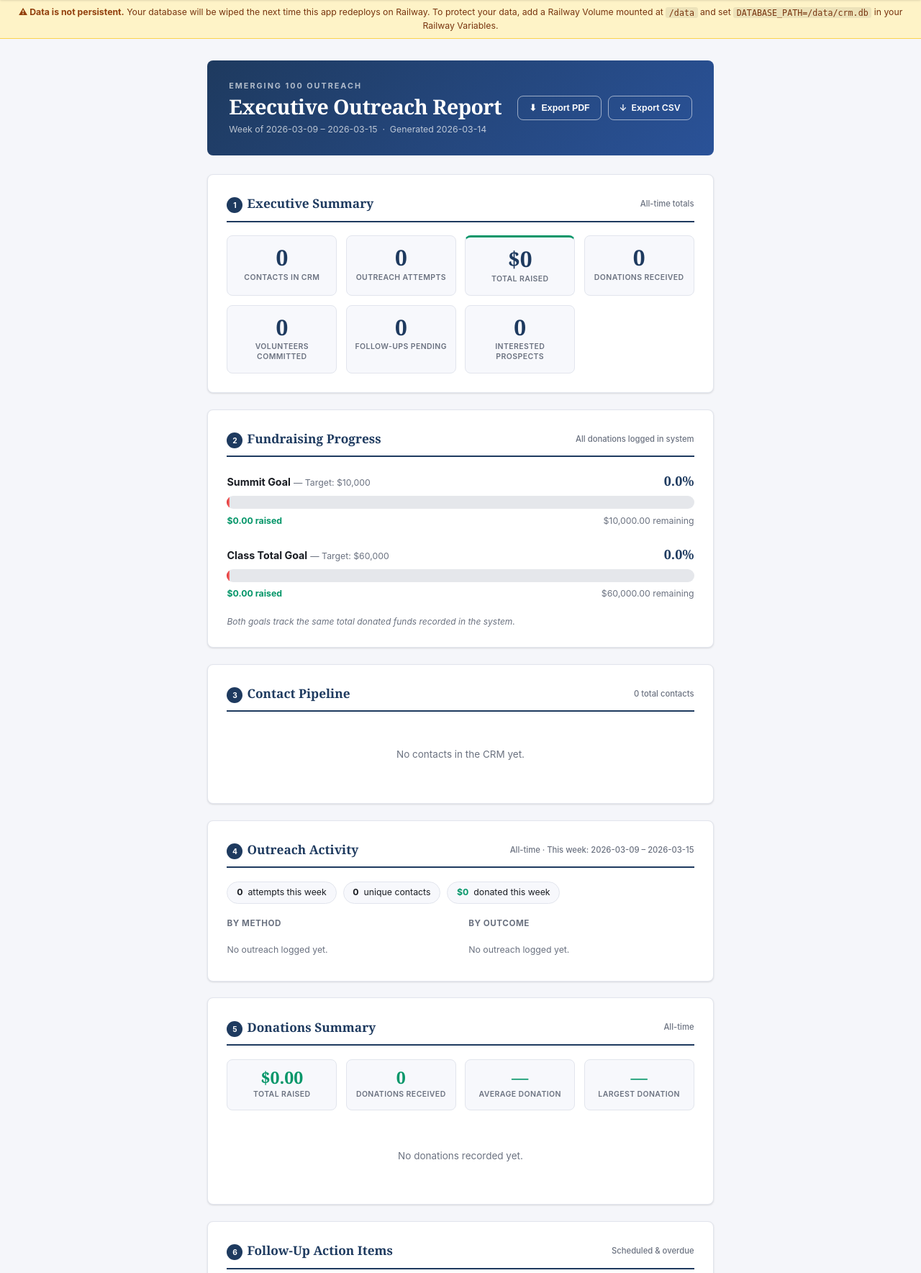
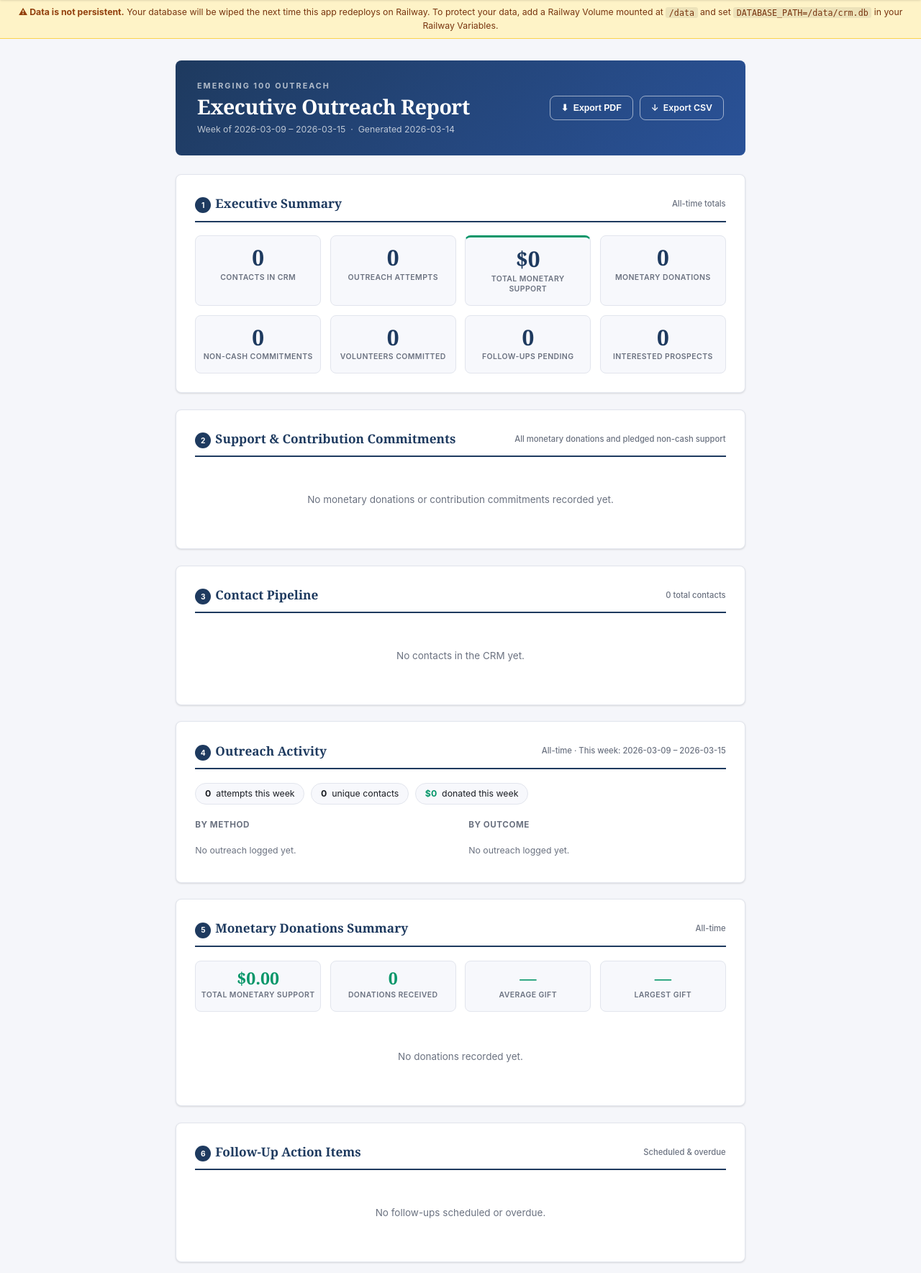
Before and after one commit to sntimmons/donor-outreach-crm, a Flask app: page /report in a window 1280 px wide. Shown: the part 56-1825 px from the top of the page at 72% size. Run offline with Flask 3, Linux system fonts and the light colour scheme; the visitor is signed in with stand-in values (Sample User, id 1); data that the repository does not hold is empty.

Commit message:
Add contribution tracking, fix login logging, remove hardcoded goals
- app.py: add CONTRIBUTION_CATEGORIES list; safe ALTER TABLE migration for
  contribution_category and contribution_details columns on outreach_logs;
  auth startup logging prints active APP_USERNAME/APP_PASSWORD source;
  outreach_new validates non-cash category requires details description;
  export_outreach includes new columns; weekly_report removes SUMMIT_GOAL /
  CLASS_GOAL entirely, adds non_cash_count and contribution_commitments queries

- outreach_logs.html: new "Support & Contribution Details" form section with
  category dropdown and free-text details field; JS validation enforces details
  when non-cash category selected; table updated with Category, Contribution
  Details, Monetary columns (10 cols total)

- contact_detail.html: outreach history table gains Category, Contribution
  Details, Monetary columns; label updated to "Total Monetary"

- weekly_report.html: Executive Summary adds Non-Cash Commitments tile; old
  Fundraising Progress section (hardcoded goals/bars) replaced with new
  Section 2 "Support & Contribution Commitments" full table; Donations Summary
  renamed to "Monetary Donations Summary" with updated stat labels; Recent
  Outreach Activity adds Support Category column

- styles.css: adds .contrib-section-label, .contrib-cat-badge,
  .contrib-details-cell, .exec-stat-contrib

Co-Authored-By: Claude Sonnet 4.6 <noreply@anthropic.com>

```diff
--- a/app.py
+++ b/app.py
@@ -35,6 +35,21 @@ PIPELINE_STATUSES = [
     "Donated",
     "Volunteered",
     "Not Interested",
+]
+
+# Contribution categories — used in outreach form dropdown
+CONTRIBUTION_CATEGORIES = [
+    "Cash Donation",
+    "Materials / Supplies",
+    "Speaker / Presenter",
+    "Venue Support",
+    "Printing / Signage",
+    "Food / Beverages",
+    "Giveaways / Branded Items",
+    "Volunteer Support",
+    "Sponsorship",
+    "Services",
+    "Other Non-Cash Support",
 ]
 
 # ---------------------------------------------------------------------------
@@ -101,6 +116,17 @@ def init_db():
     except Exception:
         pass
 
+    # Safe column additions — ignored if the column already exists
+    for col_sql in [
+        "ALTER TABLE outreach_logs ADD COLUMN contribution_category TEXT DEFAULT ''",
+        "ALTER TABLE outreach_logs ADD COLUMN contribution_details  TEXT DEFAULT ''",
+    ]:
+        try:
+            db.execute(col_sql)
+            db.commit()
+        except Exception:
+            pass  # Column already present — safe to skip
+
     db.close()
 
 
@@ -130,6 +156,17 @@ else:
     print("[CRM] *** Data WILL BE LOST on the next Railway redeploy.  ***", file=sys.stderr)
     print("[CRM] *** Add a Railway Volume mounted at /data and set  ***", file=sys.stderr)
     print("[CRM] *** DATABASE_PATH=/data/crm.db to protect your data. ***", file=sys.stderr)
+
+# Auth credential confirmation — always visible in Railway deployment logs
+_env_username_set = bool(os.environ.get("APP_USERNAME"))
+_env_password_set = bool(os.environ.get("APP_PASSWORD"))
+print(f"[CRM] Auth: APP_USERNAME = '{APP_USERNAME}' "
+      f"({'from APP_USERNAME env var' if _env_username_set else 'FALLBACK — APP_USERNAME not set in environment'})",
+      file=sys.stderr)
+if _env_password_set:
+    print("[CRM] Auth: APP_PASSWORD is set from APP_PASSWORD env var.", file=sys.stderr)
+else:
+    print("[CRM] Auth: APP_PASSWORD not set in environment — using fallback value.", file=sys.stderr)
 
 
 # ---------------------------------------------------------------------------
@@ -464,7 +501,8 @@ def outreach_logs():
         JOIN contacts c ON c.id = ol.contact_id
         ORDER BY ol.outreach_date DESC, ol.created_at DESC
     """).fetchall()
-    return render_template("outreach_logs.html", logs=logs)
+    return render_template("outreach_logs.html", logs=logs,
+                           contribution_categories=CONTRIBUTION_CATEGORIES)
 
 
 @app.route("/outreach/new", methods=["GET", "POST"])
@@ -478,20 +516,43 @@ def outreach_new(cid=None):
 
     if request.method == "POST":
         f = request.form
-        contact_id      = f["contact_id"]
-        outreach_date   = f["outreach_date"]
-        team_member     = f["team_member"].strip()
-        method          = f["method"]
-        outcome         = f["outcome"]
-        donation_amount = f.get("donation_amount", "0") or "0"
-        follow_up_date  = f.get("follow_up_date", "").strip() or None
-        notes           = f.get("notes", "").strip()
+        contact_id            = f["contact_id"]
+        outreach_date         = f["outreach_date"]
+        team_member           = f["team_member"].strip()
+        method                = f["method"]
+        outcome               = f["outcome"]
+        donation_amount       = f.get("donation_amount", "0") or "0"
+        follow_up_date        = f.get("follow_up_date", "").strip() or None
+        notes                 = f.get("notes", "").strip()
+        contribution_category = f.get("contribution_category", "").strip()
+        contribution_details  = f.get("contribution_details", "").strip()
+
+        # Non-cash contributions require a description
+        if (contribution_category
+                and contribution_category != "Cash Donation"
+                and not contribution_details):
+            flash("Please describe the contribution — what exactly was offered or pledged?", "error")
+            logs = db.execute(
+                "SELECT ol.*, c.first_name||' '||c.last_name AS contact_name "
+                "FROM outreach_logs ol JOIN contacts c ON c.id=ol.contact_id "
+                "ORDER BY ol.outreach_date DESC"
+            ).fetchall()
+            return render_template("outreach_logs.html",
+                logs=logs, contacts_list=contacts_list,
+                show_form=True, form_data=f, preselect_cid=cid,
+                contribution_categories=CONTRIBUTION_CATEGORIES)
 
         if not contact_id or not outreach_date or not team_member:
             flash("Contact, date, and team member are required.", "error")
+            logs = db.execute(
+                "SELECT ol.*, c.first_name||' '||c.last_name AS contact_name "
+                "FROM outreach_logs ol JOIN contacts c ON c.id=ol.contact_id "
+                "ORDER BY ol.outreach_date DESC"
+            ).fetchall()
             return render_template("outreach_logs.html",
-                logs=db.execute("SELECT ol.*, c.first_name||' '||c.last_name AS contact_name FROM outreach_logs ol JOIN contacts c ON c.id=ol.contact_id ORDER BY ol.outreach_date DESC").fetchall(),
-                contacts_list=contacts_list, show_form=True, form_data=f, preselect_cid=cid)
+                logs=logs, contacts_list=contacts_list,
+                show_form=True, form_data=f, preselect_cid=cid,
+                contribution_categories=CONTRIBUTION_CATEGORIES)
 
         try:
             donation_amount = float(donation_amount)
@@ -499,9 +560,14 @@ def outreach_new(cid=None):
             donation_amount = 0.0
 
         db.execute("""
-            INSERT INTO outreach_logs (contact_id,outreach_date,team_member,method,outcome,donation_amount,follow_up_date,notes)
-            VALUES (?,?,?,?,?,?,?,?)
-        """, (contact_id, outreach_date, team_member, method, outcome, donation_amount, follow_up_date, notes))
+            INSERT INTO outreach_logs
+                (contact_id, outreach_date, team_member, method, outcome,
+                 donation_amount, follow_up_date, notes,
+                 contribution_category, contribution_details)
+            VALUES (?,?,?,?,?,?,?,?,?,?)
+        """, (contact_id, outreach_date, team_member, method, outcome,
+              donation_amount, follow_up_date, notes,
+              contribution_category, contribution_details))
         db.commit()
         flash("Outreach log added.", "success")
 
@@ -516,7 +582,8 @@ def outreach_new(cid=None):
     """).fetchall()
     return render_template("outreach_logs.html",
         logs=logs, contacts_list=contacts_list,
-        show_form=True, form_data={}, preselect_cid=cid)
+        show_form=True, form_data={}, preselect_cid=cid,
+        contribution_categories=CONTRIBUTION_CATEGORIES)
 
 
 # ---------------------------------------------------------------------------
@@ -530,24 +597,19 @@ def weekly_report():
     week_start, week_end = week_bounds()
     today_str = str(date.today())
 
-    # ── Fundraising goals ───────────────────────────────────────────────────
-    SUMMIT_GOAL = 10_000.0
-    CLASS_GOAL  = 60_000.0
-
     # ── Executive summary — all-time ────────────────────────────────────────
     total_contacts       = db.execute("SELECT COUNT(*) FROM contacts").fetchone()[0]
     total_outreach       = db.execute("SELECT COUNT(*) FROM outreach_logs").fetchone()[0]
     total_raised         = db.execute("SELECT COALESCE(SUM(donation_amount),0) FROM outreach_logs").fetchone()[0]
     donations_count      = db.execute("SELECT COUNT(*) FROM outreach_logs WHERE donation_amount > 0").fetchone()[0]
+    non_cash_count       = db.execute(
+        "SELECT COUNT(*) FROM outreach_logs "
+        "WHERE contribution_category IS NOT NULL AND contribution_category != '' "
+        "AND contribution_category != 'Cash Donation'"
+    ).fetchone()[0]
     volunteers_committed = db.execute("SELECT COUNT(*) FROM contacts WHERE status='Volunteered'").fetchone()[0]
     followups_pending    = db.execute("SELECT COUNT(*) FROM contacts WHERE status='Follow Up Needed'").fetchone()[0]
     interested_count     = db.execute("SELECT COUNT(*) FROM contacts WHERE status='Interested'").fetchone()[0]
-
-    # ── Goal progress ────────────────────────────────────────────────────────
-    summit_pct       = min(round((total_raised / SUMMIT_GOAL) * 100, 1), 100) if SUMMIT_GOAL else 0
-    class_pct        = min(round((total_raised / CLASS_GOAL)  * 100, 1), 100) if CLASS_GOAL  else 0
-    summit_remaining = max(SUMMIT_GOAL - total_raised, 0)
-    class_remaining  = max(CLASS_GOAL  - total_raised, 0)
 
     # ── Pipeline breakdown (all contacts, ordered by PIPELINE_STATUSES) ─────
     pipeline_rows = db.execute(
@@ -670,22 +732,39 @@ def weekly_report():
                c.first_name || ' ' || c.last_name AS contact_name,
                c.id AS contact_id,
                ol.team_member, ol.method, ol.outcome,
-               ol.donation_amount, ol.follow_up_date, ol.notes
+               ol.donation_amount, ol.contribution_category, ol.contribution_details,
+               ol.follow_up_date, ol.notes
         FROM outreach_logs ol
         JOIN contacts c ON c.id = ol.contact_id
         ORDER BY ol.outreach_date DESC, ol.created_at DESC
         LIMIT 20
     """).fetchall()
 
+    # ── Support & contribution commitments ────────────────────────────────────
+    contribution_commitments = db.execute("""
+        SELECT c.first_name || ' ' || c.last_name AS contact_name,
+               c.id AS contact_id,
+               c.organization,
+               c.status,
+               ol.outreach_date AS last_contact_date,
+               ol.team_member,
+               ol.contribution_category,
+               ol.contribution_details,
+               ol.donation_amount,
+               ol.notes
+        FROM outreach_logs ol
+        JOIN contacts c ON c.id = ol.contact_id
+        WHERE (ol.donation_amount > 0
+           OR (ol.contribution_category IS NOT NULL AND ol.contribution_category != ''))
+        ORDER BY ol.outreach_date DESC
+    """).fetchall()
+
     return render_template("weekly_report.html",
         week_start=week_start, week_end=week_end, today_str=today_str,
-        # Goals
-        SUMMIT_GOAL=SUMMIT_GOAL,         CLASS_GOAL=CLASS_GOAL,
-        summit_pct=summit_pct,           class_pct=class_pct,
-        summit_remaining=summit_remaining, class_remaining=class_remaining,
         # Executive summary
         total_contacts=total_contacts,   total_outreach=total_outreach,
         total_raised=total_raised,       donations_count=donations_count,
+        non_cash_count=non_cash_count,
         volunteers_committed=volunteers_committed,
         followups_pending=followups_pending, interested_count=interested_count,
         # Pipeline
@@ -696,12 +775,14 @@ def weekly_report():
         total_attempts=total_attempts,   unique_contacts=unique_contacts,
         donation_total=donation_total,   by_team=by_team,
         new_contacts=new_contacts,
-        # Donations
+        # Monetary donations
         donation_avg=donation_avg, donation_max=donation_max,
         recent_donations=recent_donations,
         # Follow-ups
         followups_due=followups_due, overdue_followups=overdue_followups,
         followup_list=followup_list,
+        # Commitments
+        contribution_commitments=contribution_commitments,
         # Snapshot
         recent_outreach=recent_outreach,
     )
@@ -731,13 +812,17 @@ def export_outreach():
     db = get_db()
     rows = db.execute("""
         SELECT ol.id, c.first_name||' '||c.last_name, ol.outreach_date, ol.team_member,
-               ol.method, ol.outcome, ol.donation_amount, ol.follow_up_date, ol.notes, ol.created_at
+               ol.method, ol.outcome, ol.donation_amount,
+               ol.contribution_category, ol.contribution_details,
+               ol.follow_up_date, ol.notes, ol.created_at
         FROM outreach_logs ol JOIN contacts c ON c.id=ol.contact_id
         ORDER BY ol.outreach_date DESC
     """).fetchall()
     output = io.StringIO()
     writer = csv.writer(output)
-    writer.writerow(["id","contact_name","outreach_date","team_member","method","outcome","donation_amount","follow_up_date","notes","created_at"])
+    writer.writerow(["id","contact_name","outreach_date","team_member","method","outcome",
+                     "donation_amount","contribution_category","contribution_details",
+                     "follow_up_date","notes","created_at"])
     for r in rows:
         writer.writerow(list(r))
     return Response(output.getvalue(), mimetype="text/csv",
--- a/static/styles.css
+++ b/static/styles.css
@@ -253,6 +253,46 @@ a:hover { text-decoration: underline; }
 .badge-outcome-follow_up_needed { background: #ffedd5; color: #9a3412; }
 .badge-outcome-donated          { background: #fefce8; color: #713f12; }
 .badge-outcome-volunteered      { background: #ecfdf5; color: #14532d; }
+
+/* ---------- Contribution tracking ---------- */
+
+/* Section divider label inside the outreach form */
+.contrib-section-label {
+  font-size: 0.72rem;
+  font-weight: 700;
+  text-transform: uppercase;
+  letter-spacing: 0.6px;
+  color: var(--primary);
+  border-top: 1px solid var(--border);
+  margin: 0.25rem 0 0.75rem;
+  padding-top: 1rem;
+}
+
+/* Pill badge for contribution category in tables */
+.contrib-cat-badge {
+  display: inline-block;
+  padding: 0.15rem 0.6rem;
+  border-radius: 20px;
+  font-size: 0.72rem;
+  font-weight: 700;
+  white-space: nowrap;
+  background: #e0f2fe;
+  color: #0c4a6e;
+  border: 1px solid #bae6fd;
+}
+
+/* Cell for contribution details — wraps cleanly, not truncated */
+.contrib-details-cell {
+  font-size: 0.82rem;
+  color: var(--text);
+  max-width: 240px;
+  white-space: normal;
+  word-break: break-word;
+  line-height: 1.45;
+}
+
+/* Executive summary tile accent for non-cash contributions */
+.exec-stat-contrib { border-top: 3px solid var(--teal); }
 
 /* ---------- Form styles ---------- */
 .form-card {
--- a/templates/weekly_report.html
+++ b/templates/weekly_report.html
@@ -64,11 +64,15 @@
     </div>
     <div class="exec-stat exec-stat-money">
       <div class="exec-stat-value">${{ "%.0f"|format(total_raised) }}</div>
-      <div class="exec-stat-label">Total Raised</div>
+      <div class="exec-stat-label">Total Monetary Support</div>
     </div>
     <div class="exec-stat">
       <div class="exec-stat-value">{{ donations_count }}</div>
-      <div class="exec-stat-label">Donations Received</div>
+      <div class="exec-stat-label">Monetary Donations</div>
+    </div>
+    <div class="exec-stat exec-stat-contrib">
+      <div class="exec-stat-value">{{ non_cash_count }}</div>
+      <div class="exec-stat-label">Non-Cash Commitments</div>
     </div>
     <div class="exec-stat">
       <div class="exec-stat-value">{{ volunteers_committed }}</div>
@@ -86,61 +90,62 @@
 </div>
 
 {# ═══════════════════════════════════════════════════════════════════════════ #}
-{# 2 · FUNDRAISING PROGRESS                                                    #}
+{# 2 · SUPPORT AND CONTRIBUTION COMMITMENTS                                    #}
 {# ═══════════════════════════════════════════════════════════════════════════ #}
 <div class="exec-section">
   <div class="exec-section-heading">
-    <span><span class="exec-sec-num">2</span>Fundraising Progress</span>
-    <span class="exec-heading-note">All donations logged in system</span>
+    <span><span class="exec-sec-num">2</span>Support &amp; Contribution Commitments</span>
+    <span class="exec-heading-note">All monetary donations and pledged non-cash support</span>
   </div>
 
-  {# Summit Goal #}
-  <div class="goal-item">
-    <div class="goal-header">
-      <div>
-        <span class="goal-name">Summit Goal</span>
-        <span class="goal-target">— Target: ${{ "{:,.0f}".format(SUMMIT_GOAL) }}</span>
-      </div>
-      <span class="goal-pct-label">{{ summit_pct }}%</span>
-    </div>
-    <div class="goal-track">
-      <div class="goal-fill
-        {%- if summit_pct >= 75 %} goal-fill-green
-        {%- elif summit_pct >= 50 %} goal-fill-blue
-        {%- elif summit_pct >= 25 %} goal-fill-orange
-        {%- else %} goal-fill-red{%- endif %}"
-        style="width: {{ summit_pct }}%"></div>
-    </div>
-    <div class="goal-meta">
-      <span class="goal-raised">${{ "{:,.2f}".format(total_raised) }} raised</span>
-      <span class="goal-remaining">${{ "{:,.2f}".format(summit_remaining) }} remaining</span>
-    </div>
+  {% if contribution_commitments %}
+  <div class="table-wrapper">
+    <table class="data-table">
+      <thead>
+        <tr>
+          <th>Contact</th>
+          <th>Organization</th>
+          <th>Category</th>
+          <th>Contribution Details</th>
+          <th class="text-right">Monetary Amount</th>
+          <th>Last Contact</th>
+          <th>Team Member</th>
+          <th>Status</th>
+          <th>Notes</th>
+        </tr>
+      </thead>
+      <tbody>
+        {% for r in contribution_commitments %}
+        <tr>
+          <td>
+            <a href="{{ url_for('contact_detail', cid=r.contact_id) }}">{{ r.contact_name }}</a>
+          </td>
+          <td>{{ r.organization if r.organization else '—' }}</td>
+          <td>
+            {% if r.contribution_category %}
+              <span class="contrib-cat-badge">{{ r.contribution_category }}</span>
+            {% else %}—{% endif %}
+          </td>
+          <td class="contrib-details-cell">
+            {{ r.contribution_details if r.contribution_details else '—' }}
+          </td>
+          <td class="text-right">
+            {% if r.donation_amount and r.donation_amount > 0 %}
+              <strong class="amount-green">${{ "{:,.2f}".format(r.donation_amount) }}</strong>
+            {% else %}—{% endif %}
+          </td>
+          <td>{{ r.last_contact_date }}</td>
+          <td>{{ r.team_member }}</td>
+          <td><span class="badge badge-status-{{ r.status }}">{{ r.status }}</span></td>
+          <td class="notes-cell">{{ r.notes if r.notes else '—' }}</td>
+        </tr>
+        {% endfor %}
+      </tbody>
+    </table>
   </div>
-
-  {# Class Total Goal #}
-  <div class="goal-item" style="margin-top: 1.5rem;">
-    <div class="goal-header">
-      <div>
-        <span class="goal-name">Class Total Goal</span>
-        <span class="goal-target">— Target: ${{ "{:,.0f}".format(CLASS_GOAL) }}</span>
-      </div>
-      <span class="goal-pct-label">{{ class_pct }}%</span>
-    </div>
-    <div class="goal-track">
-      <div class="goal-fill
-        {%- if class_pct >= 75 %} goal-fill-green
-        {%- elif class_pct >= 50 %} goal-fill-blue
-        {%- elif class_pct >= 25 %} goal-fill-orange
-        {%- else %} goal-fill-red{%- endif %}"
-        style="width: {{ class_pct }}%"></div>
-    </div>
-    <div class="goal-meta">
-      <span class="goal-raised">${{ "{:,.2f}".format(total_raised) }} raised</span>
-      <span class="goal-remaining">${{ "{:,.2f}".format(class_remaining) }} remaining</span>
-    </div>
-  </div>
-
-  <p class="goal-note">Both goals track the same total donated funds recorded in the system.</p>
+  {% else %}
+  <p class="empty-state">No monetary donations or contribution commitments recorded yet.</p>
+  {% endif %}
 </div>
 
 {# ═══════════════════════════════════════════════════════════════════════════ #}
@@ -309,14 +314,14 @@
 {# ═══════════════════════════════════════════════════════════════════════════ #}
 <div class="exec-section">
   <div class="exec-section-heading">
-    <span><span class="exec-sec-num">5</span>Donations Summary</span>
+    <span><span class="exec-sec-num">5</span>Monetary Donations Summary</span>
     <span class="exec-heading-note">All-time</span>
   </div>
 
   <div class="donation-stats">
     <div class="donation-stat">
       <div class="donation-stat-value">${{ "{:,.2f}".format(total_raised) }}</div>
-      <div class="donation-stat-label">Total Raised</div>
+      <div class="donation-stat-label">Total Monetary Support</div>
     </div>
     <div class="donation-stat">
       <div class="donation-stat-value">{{ donations_count }}</div>
@@ -327,19 +332,19 @@
         {% if donations_count > 0 %} ${{ "{:,.2f}".format(donation_avg) }}
         {% else %}—{% endif %}
       </div>
-      <div class="donation-stat-label">Average Donation</div>
+      <div class="donation-stat-label">Average Gift</div>
     </div>
     <div class="donation-stat">
       <div class="donation-stat-value">
         {% if donations_count > 0 %} ${{ "{:,.2f}".format(donation_max) }}
         {% else %}—{% endif %}
       </div>
-      <div class="donation-stat-label">Largest Donation</div>
+      <div class="donation-stat-label">Largest Gift</div>
     </div>
   </div>
 
   {% if recent_donations %}
-  <div class="exec-sub-heading" style="margin-bottom: 0.75rem;">Recent Donations</div>
+  <div class="exec-sub-heading" style="margin-bottom: 0.75rem;">Recent Monetary Donations</div>
   <div class="table-wrapper">
     <table class="data-table">
       <thead>
@@ -503,7 +508,8 @@
           <th>Team Member</th>
           <th>Method</th>
           <th>Outcome</th>
-          <th class="text-right">Donation</th>
+          <th>Support Category</th>
+          <th class="text-right">Monetary</th>
           <th>Follow-Up</th>
           <th>Notes</th>
         </tr>
@@ -525,6 +531,11 @@
             <span class="badge badge-outcome-{{ r.outcome }}">
               {{ outcome_labels.get(r.outcome, r.outcome) }}
             </span>
+          </td>
+          <td>
+            {% if r.contribution_category %}
+              <span class="contrib-cat-badge">{{ r.contribution_category }}</span>
+            {% else %}—{% endif %}
           </td>
           <td class="text-right">
             {% if r.donation_amount and r.donation_amount > 0 %}
```
Also changed, not shown: templates/contact_detail.html (+17 -3 lines), templates/outreach_logs.html (+99 -22 lines).
